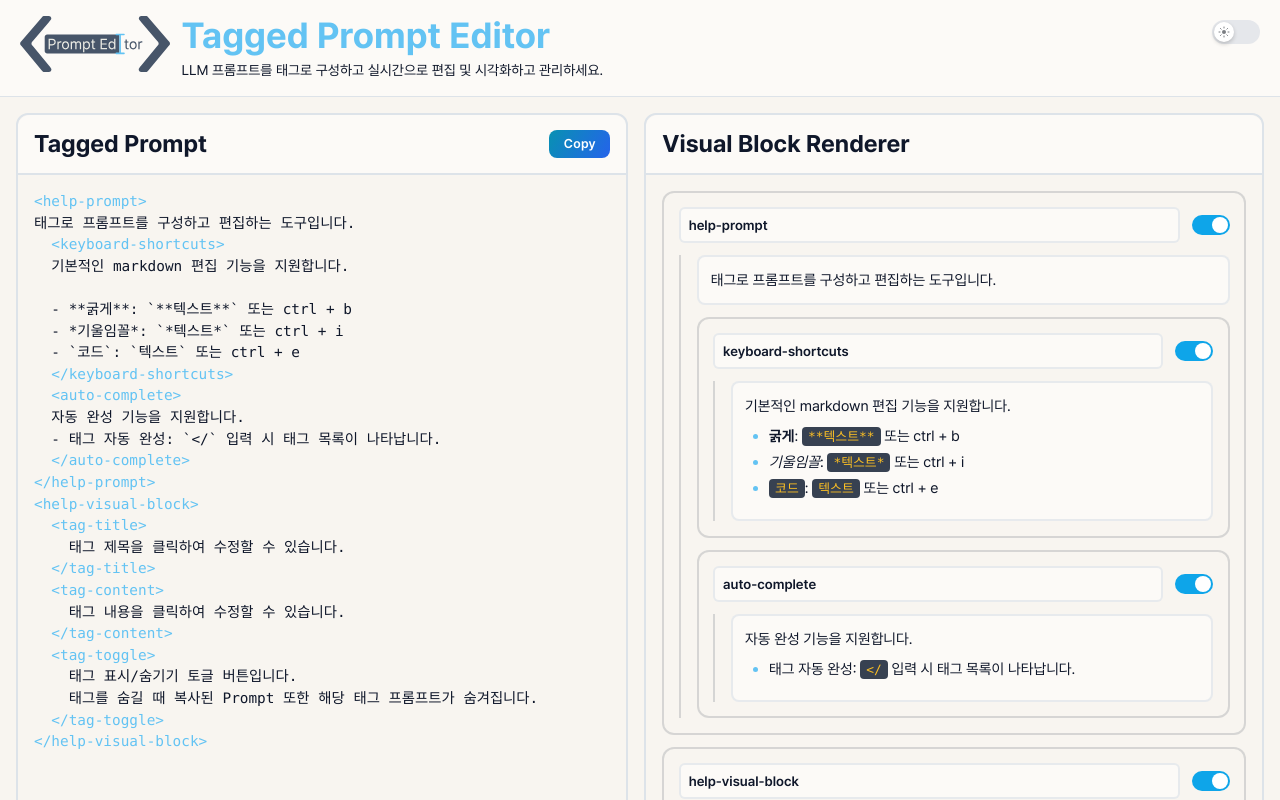
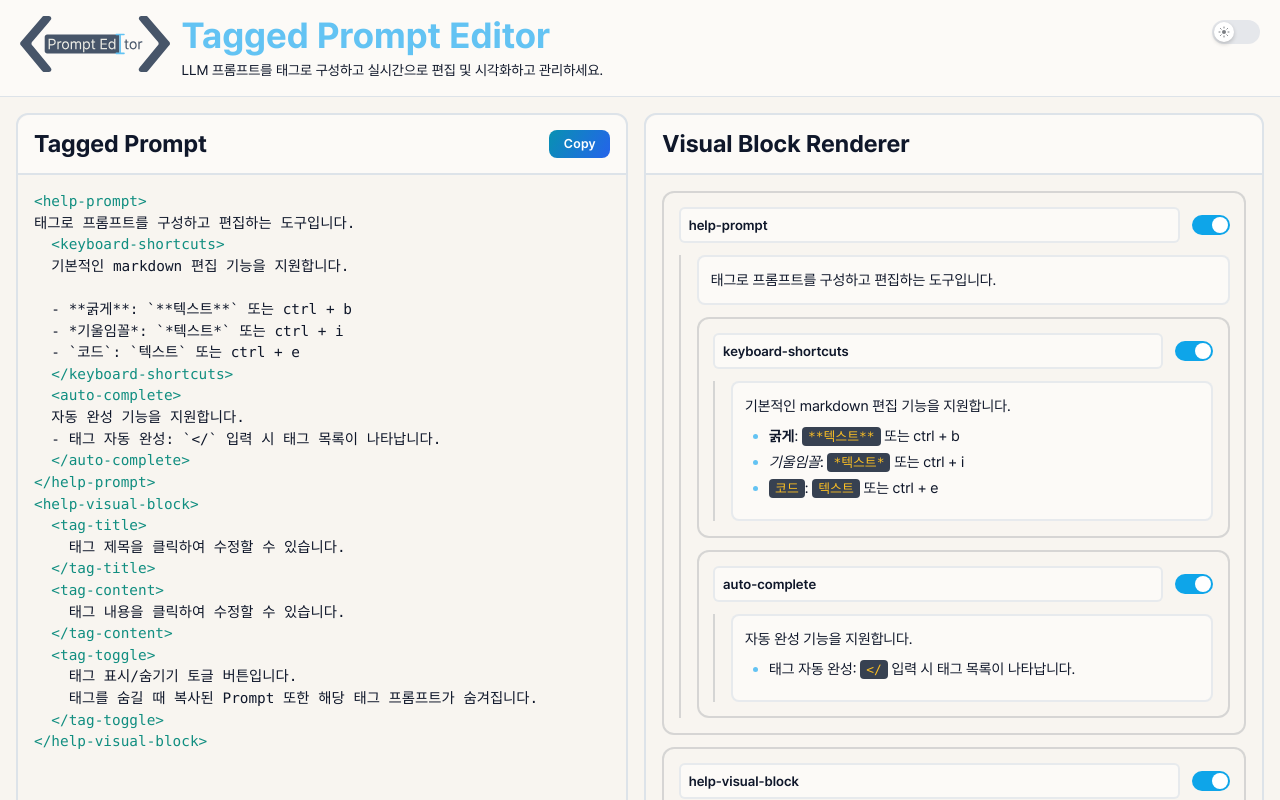
Before and after one commit to Q07K/tagged-prompt-editor, a Vue app: page / in a window 1280 px wide. Shown: the top 800 px of the page. Built offline with nearby package versions, Linux system fonts and the light colour scheme.

Commit message:
Refactor: Update success color bindings in PromptTextDisplay for improved theme consistency

```diff
--- a/src/assets/theme/colors.ts
+++ b/src/assets/theme/colors.ts
@@ -27,7 +27,7 @@ export default {
   'text-disabled-dark': '#475569',
 
   // Semantic
-  'success-light': '#14B8A6',
+  'success-light': '#118E80',
   'success-dark': '#2DD4BF',
 
   'warning-light': '#FBBF24',
--- a/src/components/prompt-text/PromptTextDisplay.vue
+++ b/src/components/prompt-text/PromptTextDisplay.vue
@@ -101,9 +101,11 @@ watch(
 <style>
 /* 글로벌 스타일 - 하이라이팅 */
 .tag-highlight {
-  color: v-bind('colors.primary') !important;
+  color: v-bind('colors["success-light"]') !important;
 }
-
+.dark .tag-highlight {
+  color: v-bind('colors["success-dark"]') !important;
+}
 .raw-text-disabled {
   color: v-bind('colors["text-disabled-light"]') !important;
 }
```
